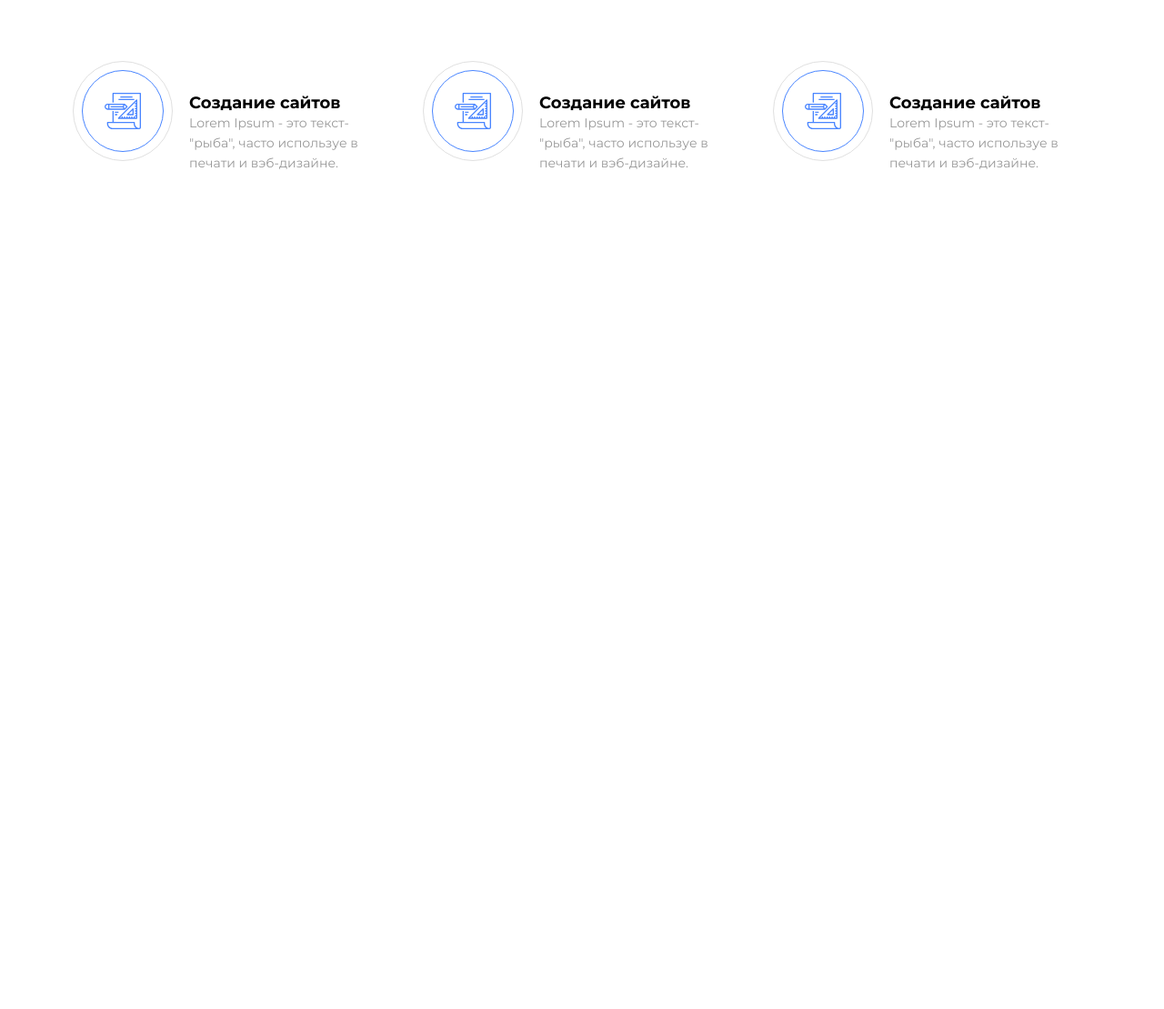
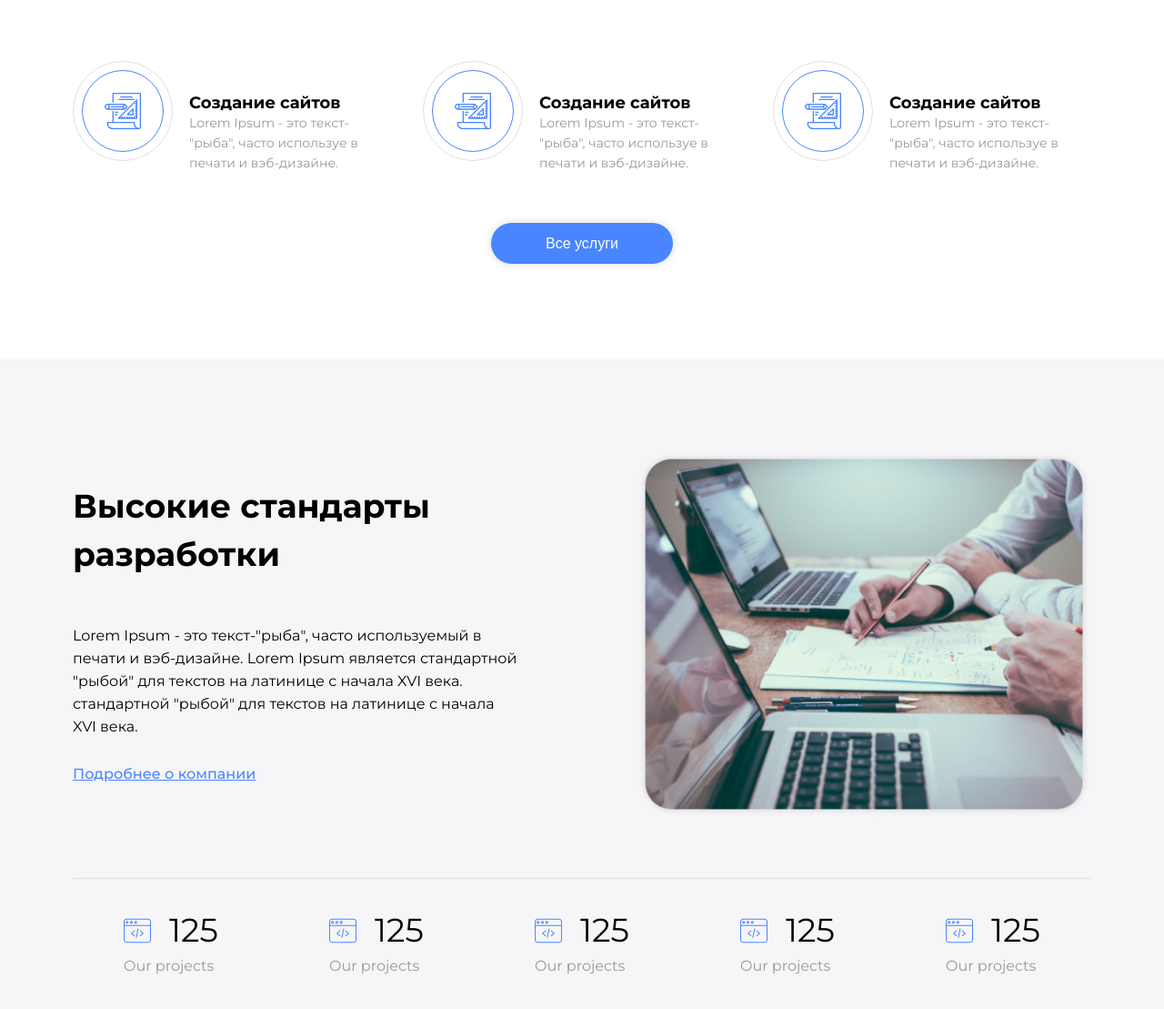
Before and after one commit to HermitBroccoli/it-studio, a plain HTML site: page index.html in a window 1280 px wide. Shown: the part 1219-2328 px from the top of the page at 91% size. Before the commit the page ends 1514 px from the top, so only its background shows below. Drawn offline with Linux system fonts and the light colour scheme.

Commit message:
create/edit section 'works'

```diff
--- a/css/main.css
+++ b/css/main.css
@@ -158,3 +158,108 @@ body {
     line-height: 22px;
     color: #999999;
 }
+
+.about .about__btn {
+    width: 200px;
+    height: 45px;
+    display: block;
+    margin: 0 auto;
+    cursor: pointer;
+    margin-top: 55px;
+    background: #4985FF;
+    box-shadow: 0px 0px 10px rgba(111, 111, 111, 0.25);
+    border-radius: 30px;
+    border: none;
+    font-weight: 500;
+    font-size: 16px;
+    line-height: 20px;
+    color: #FFFFFF;
+}
+
+.up-works {
+    background: #f6f6f8;
+    padding: 100px 0  70px 0;
+}
+
+.up-works .conteiner-work {
+    display: flex;
+    justify-content: space-between;
+    align-items: center;
+    padding-bottom: 70px;
+    border-bottom: 1px solid #E0E0E0;
+    margin-bottom: 30px;
+}
+
+.up-works .conteiner-work .conteiner-work-text {
+    width: 489px;
+}
+
+.up-works .conteiner-work .conteiner-work-text .conteiner-work-text__title {
+    font-weight: bold;
+    font-size: 36px;
+    line-height: 53px;
+    padding-bottom: 50px;
+}
+
+.up-works .conteiner-work .conteiner-work-text .conteiner-work-text__text {
+    font-weight: normal;
+    font-size: 16px;
+    line-height: 25px;
+    padding-bottom: 30px;
+}
+
+.up-works .conteiner-work .conteiner-work-text .conteiner-work-text__link {
+    font-weight: 500;
+    font-size: 16px;
+    line-height: 20px;
+    text-decoration-line: underline;
+    color: #4985FF;
+}
+
+.up-works .conteiner-work .conteiner-work-img {
+    width: 500px;
+    height: 400px;
+}
+
+.up-works .conteiner-work .conteiner-work-img img {
+    width: 100%;
+}
+
+.up-works .conteiner-projects {
+    display: flex;
+    justify-content: space-around;
+}
+
+.up-works .conteiner-projects .items {
+    display: inherit;
+    flex-direction: column;
+    margin-right: 10px;
+}
+
+.up-works .conteiner-projects .items:last-child {
+    margin-right: 0;
+}
+
+.up-works .conteiner-projects .items .items-info {
+    display: inherit;
+    align-items: center;
+}
+
+.up-works .conteiner-projects .items .items-info img {
+    width: 30px;
+}
+
+.up-works .conteiner-projects .items .items-info .items-info__text {
+    font-weight: normal;
+    font-size: 36px;
+    line-height: 53px;
+    color: #000000;
+    margin-left: 20px;
+}
+
+.up-works .conteiner-projects .items .items__text {
+    font-weight: normal;
+    font-size: 16px;
+    line-height: 25px;
+    color: #999999;
+}
--- a/index.html
+++ b/index.html
@@ -64,6 +64,58 @@
                     </div>
                 </div>
             </div>
+            <button class="about__btn">Все услуги</button>
+        </div>
+    </section>
+    <section class="up-works">
+        <div class="wrapper">
+            <div class="conteiner-work">
+                <div class="conteiner-work-text">
+                    <h2 class="conteiner-work-text__title">Высокие стандарты разработки</h2>
+                    <div class="conteiner-work-text__text">Lorem Ipsum - это текст-"рыба", часто используемый в печати и вэб-дизайне. Lorem Ipsum является стандартной "рыбой" для текстов на латинице с начала XVI века.  стандартной "рыбой" для текстов на латинице с начала XVI века. </div>
+                    <a href="#" class="conteiner-work-text__link">Подробнее о компании</a>
+                </div>
+                <div class="conteiner-work-img">
+                    <img src="img/works.png" alt="works">
+                </div>
+            </div>
+            <div class="conteiner-projects">
+                <div class="items">
+                    <div class="items-info">
+                        <img src="icon/web-programming.svg" alt="web-programming">
+                        <div class="items-info__text">125</div>
+                    </div>
+                    <div class="items__text">Our projects</div>
+                </div>
+                <div class="items">
+                    <div class="items-info">
+                        <img src="icon/web-programming.svg" alt="web-programming">
+                        <div class="items-info__text">125</div>
+                    </div>
+                    <div class="items__text">Our projects</div>
+                </div>
+                <div class="items">
+                    <div class="items-info">
+                        <img src="icon/web-programming.svg" alt="web-programming">
+                        <div class="items-info__text">125</div>
+                    </div>
+                    <div class="items__text">Our projects</div>
+                </div>
+                <div class="items">
+                    <div class="items-info">
+                        <img src="icon/web-programming.svg" alt="web-programming">
+                        <div class="items-info__text">125</div>
+                    </div>
+                    <div class="items__text">Our projects</div>
+                </div>
+                <div class="items">
+                    <div class="items-info">
+                        <img src="icon/web-programming.svg" alt="web-programming">
+                        <div class="items-info__text">125</div>
+                    </div>
+                    <div class="items__text">Our projects</div>
+                </div>
+            </div>
         </div>
     </section>
 </body>
```
Also changed, not shown: icon/web-programming.svg (added), img/bg/bg2.png (added), img/works.png (added).
